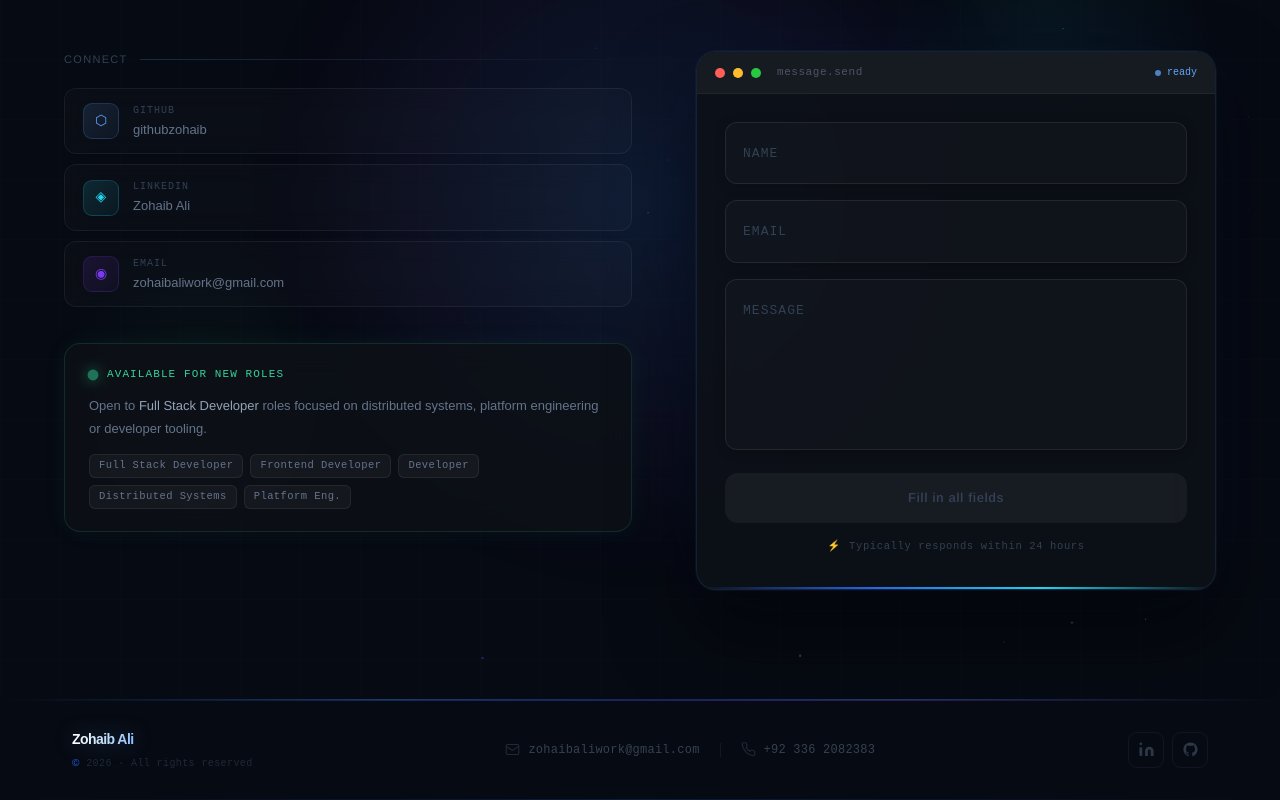
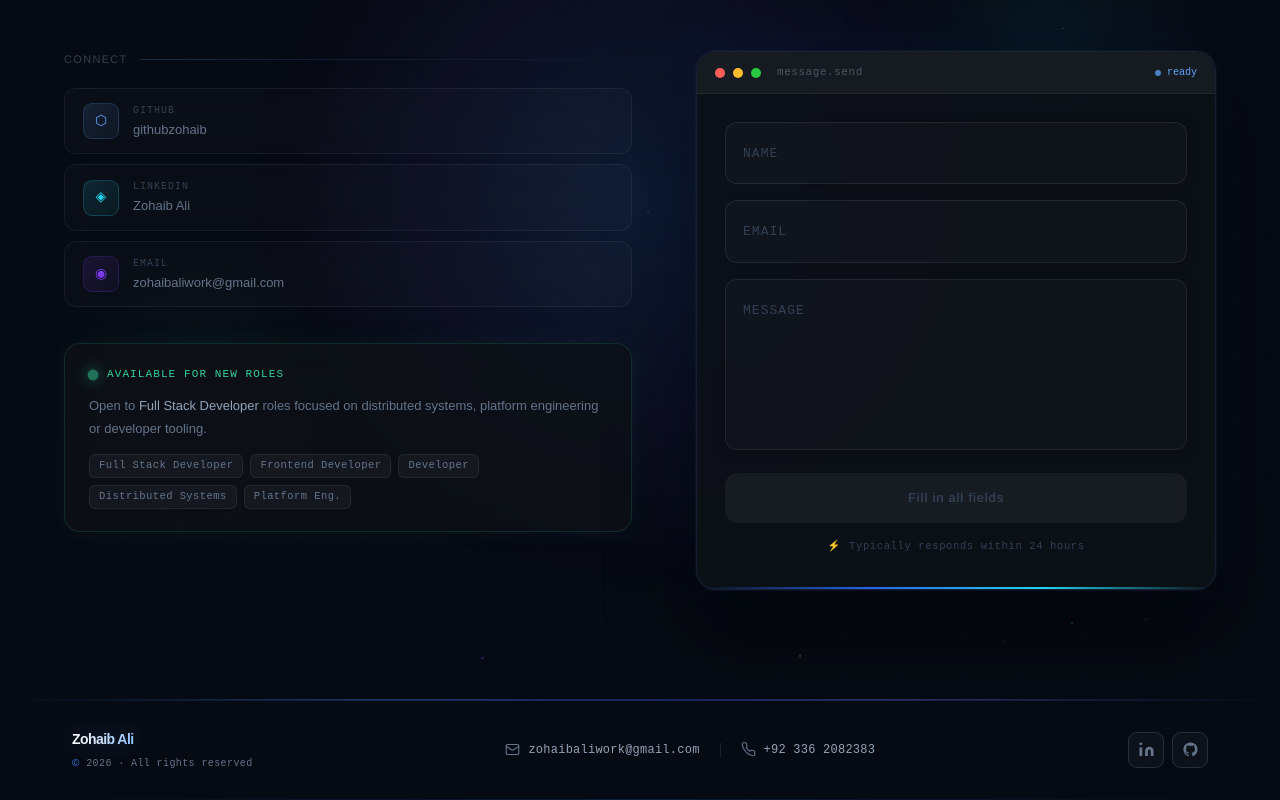
Before and after one commit to githubzohaib/Portfolio-Website, a React (Vite) app in the folder client/: page / in a window 1280 px wide. Shown: the part 7007-7807 px from the top of the page. Built offline with nearby package versions, Linux system fonts and the light colour scheme.

Commit message:
Footer UI updated

```diff
--- a/client/src/components/layouts/Footer.tsx
+++ b/client/src/components/layouts/Footer.tsx
@@ -54,11 +54,13 @@ function ContactLink({ icon, value, href }: ContactLinkProps) {
         fontFamily: "'JetBrains Mono', monospace",
         fontSize: "12px",
         letterSpacing: "0.02em",
-        color: hov ? "#94A3B8" : "#374151",
+        // was #374151 (too dark on #060A12) → now a visible slate/light color
+        color: hov ? "#CBD5E1" : "#94A3B8",
         transition: "color 0.2s",
       }}
     >
-      <span style={{ color: hov ? "#60A5FA" : "#1F2937", transition: "color 0.2s" }}>
+      {/* icon: was #1F2937 → now clearly visible */}
+      <span style={{ color: hov ? "#60A5FA" : "#64748B", transition: "color 0.2s" }}>
         {icon}
       </span>
       {value}
@@ -71,9 +73,10 @@ type SocialBtnProps = {
   label: string;
   href: string;
   hoverColor: string;
+  restColor: string;
 };
 
-function SocialBtn({ icon, label, href, hoverColor }: SocialBtnProps) {
+function SocialBtn({ icon, label, href, hoverColor, restColor }: SocialBtnProps) {
   const [hov, setHov] = useState(false);
   return (
     <a
@@ -90,9 +93,12 @@ function SocialBtn({ icon, label, href, hoverColor }: SocialBtnProps) {
         width: 36,
         height: 36,
         borderRadius: "9px",
-        background: hov ? "rgba(255,255,255,0.04)" : "transparent",
-        border: `1px solid ${hov ? "rgba(255,255,255,0.1)" : "rgba(255,255,255,0.05)"}`,
-        color: hov ? hoverColor : "#2D3748",
+        // rest bg slightly lighter so buttons aren't invisible
+        background: hov ? "rgba(255,255,255,0.07)" : "rgba(255,255,255,0.03)",
+        // border: was nearly invisible → now clearly defined at rest
+        border: `1px solid ${hov ? "rgba(255,255,255,0.18)" : "rgba(255,255,255,0.12)"}`,
+        // icon color: was #2D3748 (very dark) → now visible at rest
+        color: hov ? hoverColor : restColor,
         transition: "all 0.2s",
         textDecoration: "none",
       }}
@@ -139,6 +145,7 @@ export default function Footer() {
           transition={{ duration: 0.5 }}
           style={{ display: "flex", flexDirection: "column", gap: "5px" }}
         >
+          {/* Name: unchanged — gradient looks great */}
           <span style={{
             fontFamily: "'Sora', sans-serif",
             fontSize: "14px",
@@ -151,13 +158,14 @@ export default function Footer() {
           }}>
             Zohaib Ali
           </span>
+          {/* Copyright: was #1F2937 (invisible) → readable muted slate */}
           <span style={{
             fontFamily: "'JetBrains Mono', monospace",
             fontSize: "10px",
-            color: "#1F2937",
+            color: "#64748B",
             letterSpacing: "0.04em",
           }}>
-            <span style={{ color: "#2563EB" }}>©</span> {year} · All rights reserved
+            <span style={{ color: "#3B82F6" }}>©</span> {year} · All rights reserved
           </span>
         </motion.div>
 
@@ -179,7 +187,8 @@ export default function Footer() {
             value="zohaibaliwork@gmail.com"
             href="mailto:zohaibaliwork@gmail.com"
           />
-          <div style={{ width: "1px", height: "14px", background: "rgba(255,255,255,0.06)" }} />
+          {/* Divider: slightly more visible */}
+          <div style={{ width: "1px", height: "14px", background: "rgba(255,255,255,0.10)" }} />
           <ContactLink
             icon={<IconPhone />}
             value="+92 336 2082383"
@@ -199,13 +208,15 @@ export default function Footer() {
             icon={<IconLinkedIn />}
             label="LinkedIn"
             href="https://linkedin.com/in/zohaibali"
-            hoverColor="#0A84FF"
+            hoverColor="#60A5FA"
+            restColor="#64748B"   // was #2D3748 — now clearly visible
           />
           <SocialBtn
             icon={<IconGithub />}
             label="GitHub"
             href="https://github.com/githubzohaib"
             hoverColor="#E2E8F0"
+            restColor="#64748B"   // was #2D3748 — now clearly visible
           />
         </motion.div>
       </div>
```
